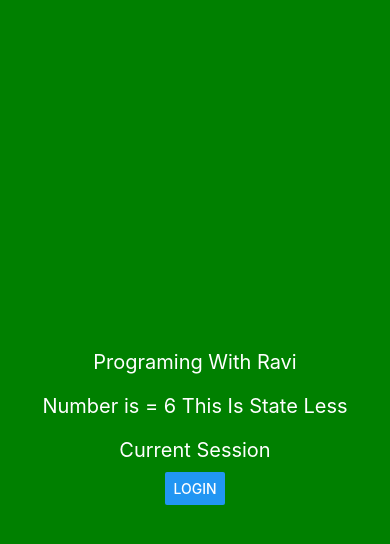
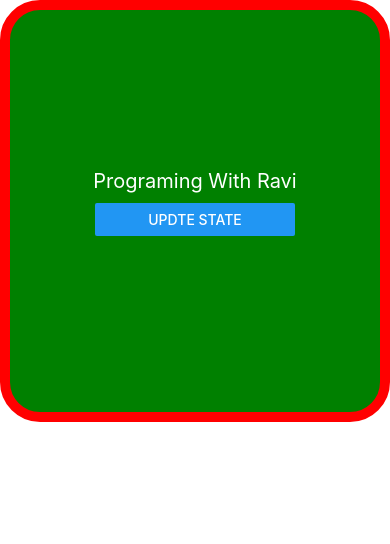
Before and after one commit to Ravibkn/react_project, a React Native app: screen / in a window 390 px wide. Shown: the top 544 px of the page. Built offline with nearby package versions, Linux system fonts and the light colour scheme.

Commit message:
chapter4

```diff
--- a/App.js
+++ b/App.js
@@ -4,35 +4,47 @@ import { View, Text, StyleSheet, Button, Linking } from 'react-native'
 
 const App = () => {
   const [name, setName] = useState('Ravi')
-  const [session,setSession]=useState({number:6,title:'State Less'})
-  const [current,setCurrent]=useState(true)
+
   const onClickedHendelar = () => {
     setName('Monu')
-setSession({number:7,title:'State Full'})
-setCurrent(false)
+
   }
   return (
     <View style={styles.body}>
       <Text style={styles.text}>Programing With {name}</Text>
-      <Text style={styles.text}>Number is = {session.number} This Is {session.title}</Text>
-      <Text style={styles.text}>{current? 'Current Session': 'Next Session'}</Text>
-      <Button title='Login' onPress={onClickedHendelar}></Button>
+      <View style={styles.button}>
+        <Button title='Updte State' onPress={onClickedHendelar}></Button>
+      </View>
+
     </View>
   )
 }
 
 const styles = StyleSheet.create({
   body: {
-    flex: 1,
+    // flex: 1,
+    width: '100%',
+    height: '50%',
     backgroundColor: 'green',
     alignItems: 'center',
-    justifyContent: 'center'
+    justifyContent: 'center',
+    borderWidth: 10,
+    borderColor: 'red',
+    borderRadius: 40,
+
+    // margin:40,
+
 
   },
   text: {
     fontSize: 20,
     color: 'white',
     margin: 10,
+  },
+  button:{
+    width:200,
+    height:60,
+    borderRadius:10,
   }
 })
 
```
